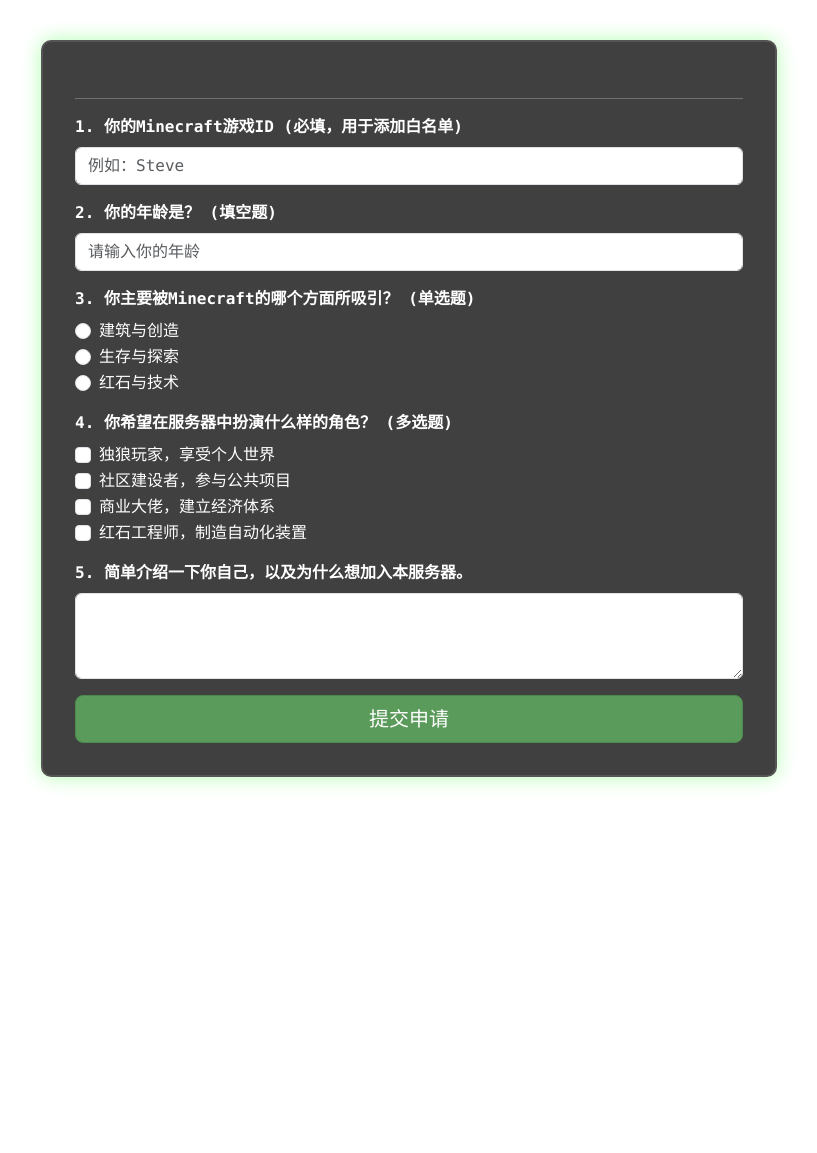
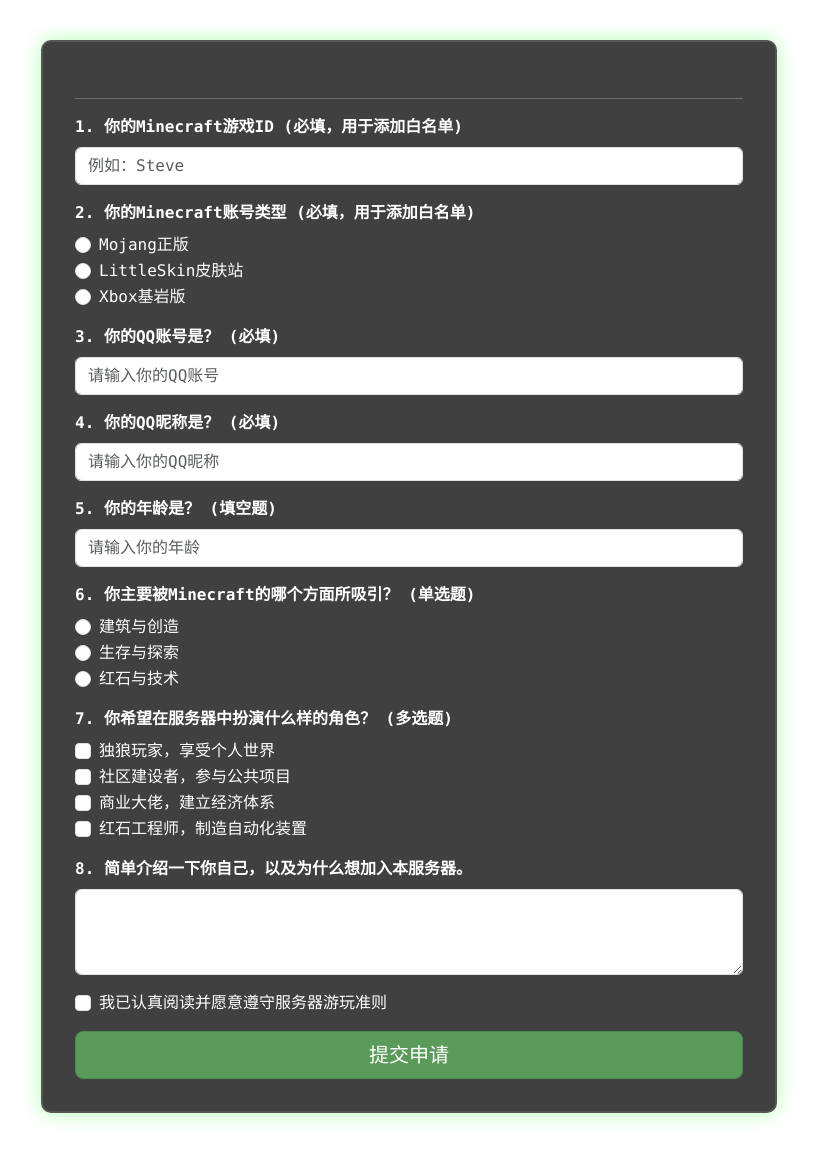
Before and after one commit to LYOfficial/QNRtoWL, a Flask app: template templates/survey.html in a window 1280 px wide. Shown: the whole page, without its empty margins (231-1048 px from the left). Before the commit the page ends 786 px from the top, so only its background shows below. Run offline with Flask 3, Linux system fonts and the light colour scheme; the template is opened without the code that fills it, so the values that code supplies are empty.

Commit message:
重大更新
1.替换页面不能用的背景图
2.更改提交逻辑
3.更改必填题目
4.新增确认相关
5.可以更换账号类型

```diff
--- a/app.py
+++ b/app.py
@@ -68,9 +68,35 @@ def submit():
 
     player_id = player_id.strip()
 
+    # 获取账号类型
+    account_type = processed_data.get('account_type')
+    if not account_type:
+        return jsonify({"status": "error", "message": "账号类型是必填项，请选择你的Minecraft账号类型！"}), 400
+
+    # 获取QQ账号
+    qq_number = processed_data.get('qq_number')
+    if not qq_number or not qq_number.strip():
+        return jsonify({"status": "error", "message": "QQ账号是必填项，不能为空！"}), 400
+
+    # 获取QQ昵称
+    qq_nickname = processed_data.get('qq_nickname')
+    if not qq_nickname or not qq_nickname.strip():
+        return jsonify({"status": "error", "message": "QQ昵称是必填项，不能为空！"}), 400
+
+    # 检查是否同意服务器准则
+    agree_rules = processed_data.get('agree_rules')
+    if not agree_rules:
+        return jsonify({"status": "error", "message": "必须同意遵守服务器游玩准则才能提交申请！"}), 400
+
     # 1. 准备并发送白名单指令
-    whitelist_api = config.get('whitelist_api', 'mojang')
-    whitelist_command = f"!!whitelist add {player_id} {whitelist_api}"
+    if account_type == 'mojang':
+        whitelist_command = f"!!whitelist add {player_id} Mojang"
+    elif account_type == 'littleskin':
+        whitelist_command = f"!!whitelist add {player_id} LittleSkin"
+    elif account_type == 'xbox':
+        whitelist_command = f"whitelist add {player_id}"
+    else:
+        return jsonify({"status": "error", "message": "无效的账号类型！"}), 400
 
     if not send_to_tmux(whitelist_command):
          return jsonify({"status": "error", "message": "向服务器后台发送指令失败，请联系服主处理。"}), 500
--- a/config.json
+++ b/config.json
@@ -1,8 +1,7 @@
 {
   "web_port": 12010,
   "tmux_session_name": "tex",
-  "whitelist_api": "mojang",
-  "background_image_url": "https://pic.awa.ms/f/2025/07/05/6868e8f590055.png",
+  "background_image_url": "/static/mc.png",
   "server_name": "TecoEX 探索服",
   "rules_title": "TecoEX 探索服游玩规则",
   "survey_title": "TecoEX 探索服白名单申请问卷"
--- a/templates/survey.html
+++ b/templates/survey.html
@@ -50,15 +50,44 @@
                             <input type="text" class="form-control" id="minecraft_id" name="minecraft_id" placeholder="例如：Steve" required>
                         </div>
 
-                        <!-- 2. 填空题示例 -->
+                        <!-- 2. 账号类型单选题 -->
                         <div class="mb-3">
-                            <label for="age" class="form-label">2. 你的年龄是？ (填空题)</label>
+                            <label class="form-label">2. 你的Minecraft账号类型 (必填，用于添加白名单)</label>
+                            <div class="form-check">
+                                <input class="form-check-input" type="radio" name="account_type" id="radio_mojang" value="mojang" required>
+                                <label class="form-check-label" for="radio_mojang">Mojang正版</label>
+                            </div>
+                            <div class="form-check">
+                                <input class="form-check-input" type="radio" name="account_type" id="radio_littleskin" value="littleskin" required>
+                                <label class="form-check-label" for="radio_littleskin">LittleSkin皮肤站</label>
+                            </div>
+                            <div class="form-check">
+                                <input class="form-check-input" type="radio" name="account_type" id="radio_xbox" value="xbox" required>
+                                <label class="form-check-label" for="radio_xbox">Xbox基岩版</label>
+                            </div>
+                        </div>
+
+                        <!-- 3. QQ账号 -->
+                        <div class="mb-3">
+                            <label for="qq_number" class="form-label">3. 你的QQ账号是？ (必填)</label>
+                            <input type="text" class="form-control" id="qq_number" name="qq_number" placeholder="请输入你的QQ账号" required>
+                        </div>
+
+                        <!-- 4. QQ昵称 -->
+                        <div class="mb-3">
+                            <label for="qq_nickname" class="form-label">4. 你的QQ昵称是？ (必填)</label>
+                            <input type="text" class="form-control" id="qq_nickname" name="qq_nickname" placeholder="请输入你的QQ昵称" required>
+                        </div>
+
+                        <!-- 5. 填空题示例 -->
+                        <div class="mb-3">
+                            <label for="age" class="form-label">5. 你的年龄是？ (填空题)</label>
                             <input type="number" class="form-control" id="age" name="age" placeholder="请输入你的年龄">
                         </div>
 
-                        <!-- 3. 单选题示例 -->
+                        <!-- 6. 单选题示例 -->
                         <div class="mb-3">
-                            <label class="form-label">3. 你主要被Minecraft的哪个方面所吸引？ (单选题)</label>
+                            <label class="form-label">6. 你主要被Minecraft的哪个方面所吸引？ (单选题)</label>
                             <div class="form-check">
                                 <input class="form-check-input" type="radio" name="attraction" id="radio_build" value="建筑与创造">
                                 <label class="form-check-label" for="radio_build">建筑与创造</label>
@@ -73,9 +102,9 @@
                             </div>
                         </div>
 
-                        <!-- 4. 多选题示例 -->
+                        <!-- 7. 多选题示例 -->
                         <div class="mb-3">
-                            <label class="form-label">4. 你希望在服务器中扮演什么样的角色？ (多选题)</label>
+                            <label class="form-label">7. 你希望在服务器中扮演什么样的角色？ (多选题)</label>
                             <div class="form-check">
                                 <input class="form-check-input" type="checkbox" name="role" value="独狼玩家" id="check_loner">
                                 <label class="form-check-label" for="check_loner">独狼玩家，享受个人世界</label>
@@ -94,14 +123,24 @@
                             </div>
                         </div>
 
-                        <!-- 5. 开放式问题 -->
+                        <!-- 8. 开放式问题 -->
                          <div class="mb-3">
-                            <label for="introduction" class="form-label">5. 简单介绍一下你自己，以及为什么想加入本服务器。</label>
+                            <label for="introduction" class="form-label">8. 简单介绍一下你自己，以及为什么想加入本服务器。</label>
                             <textarea class="form-control" id="introduction" name="introduction" rows="3"></textarea>
                         </div>
 
+                        <!-- 确认勾选框 -->
+                        <div class="mb-3">
+                            <div class="form-check">
+                                <input class="form-check-input" type="checkbox" id="agree_rules" name="agree_rules" required>
+                                <label class="form-check-label" for="agree_rules">
+                                    我已认真阅读并愿意遵守服务器游玩准则
+                                </label>
+                            </div>
+                        </div>
+
                         <div class="d-grid gap-2">
-                            <button type="submit" class="btn btn-minecraft btn-lg">提交申请</button>
+                            <button type="submit" class="btn btn-minecraft btn-lg" id="submit_btn">提交申请</button>
                         </div>
                     </form>
                 </div>
```
Also changed, not shown: README.md, static/mc.png (added).
